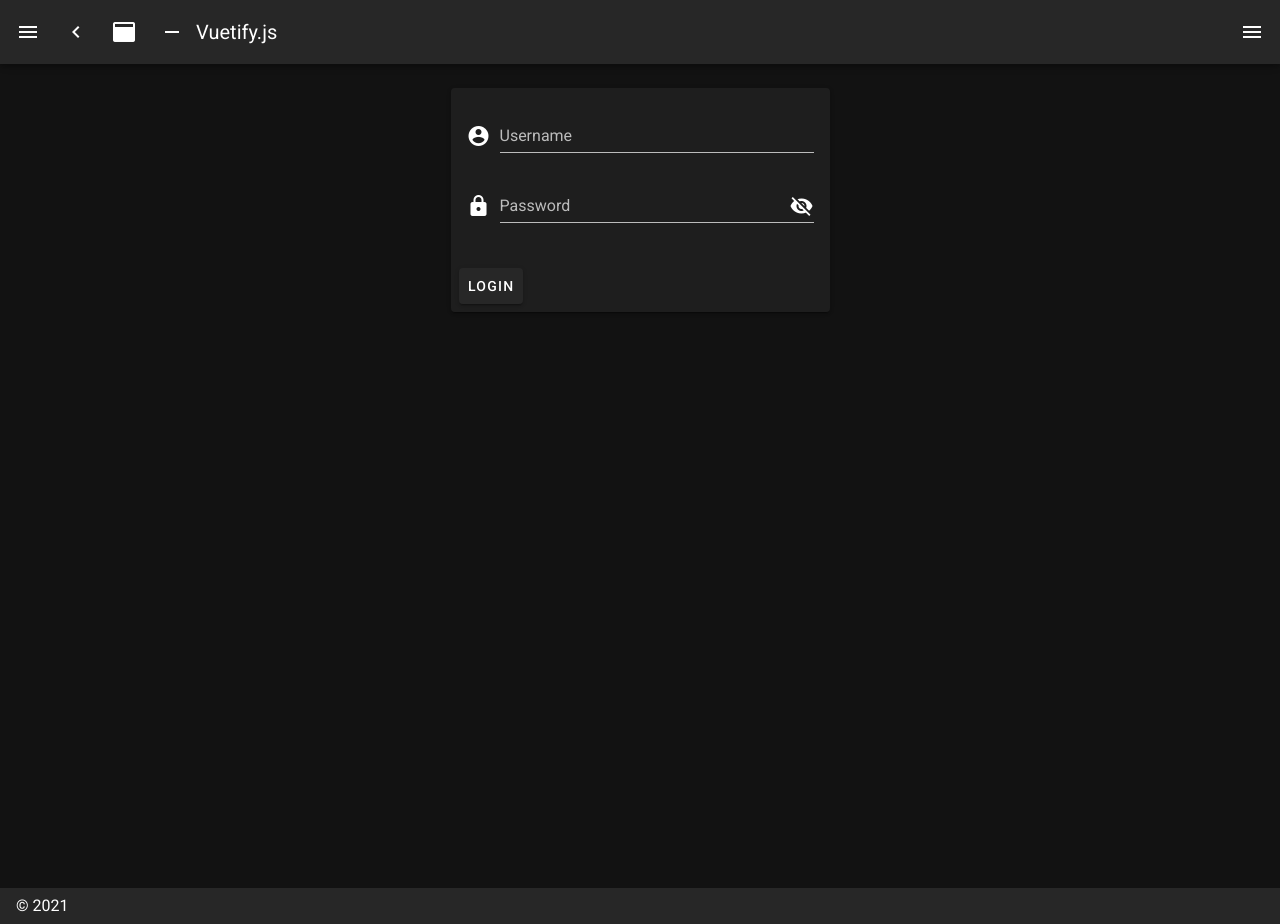
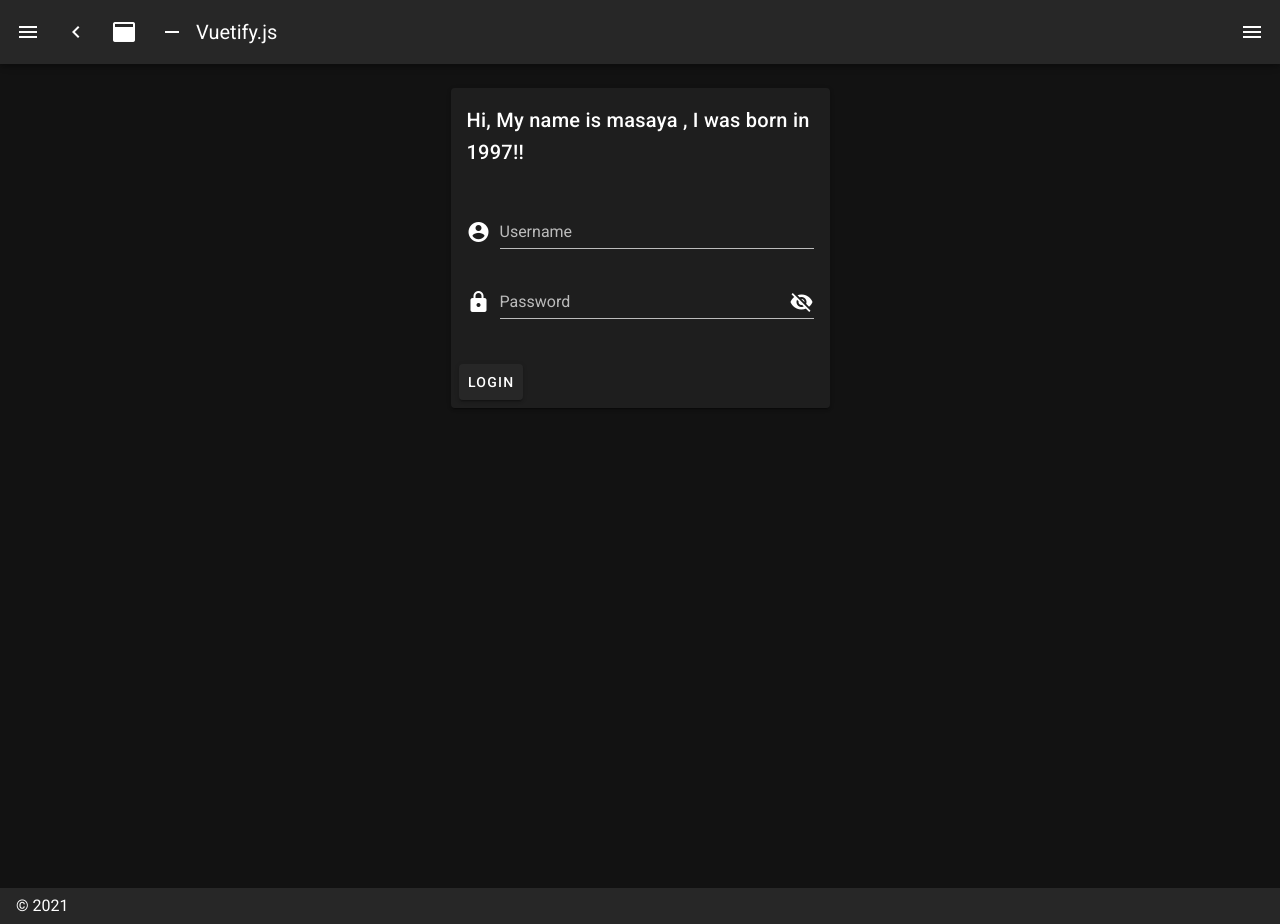
Before and after one commit to neouniverse1997/MyFavoriteBlog, a Nuxt app in the folder project/: page /login in a window 1280 px wide. Built offline with nearby package versions, Linux system fonts and the light colour scheme.

Commit message:
Login画面修正

```diff
--- a/project/package.json
+++ b/project/package.json
@@ -9,8 +9,10 @@
     "generate": "nuxt generate"
   },
   "dependencies": {
+    "axios": "^0.23.0",
     "core-js": "^3.15.1",
     "nuxt": "^2.15.7",
+    "vue-property-decorator": "^9.1.2",
     "vuetify": "^2.5.5"
   },
   "devDependencies": {
--- a/project/pages/inspire.vue
+++ b/project/pages/inspire.vue
@@ -1,4 +1,5 @@
 <template>
+  <v-app>
     <v-row>
       <div class="white-outer">
         <div class="black-box">
@@ -18,6 +19,7 @@
         </div>
       </div>
     </v-row>
+  </v-app>
 </template>
 
 <style scoped lang="scss">
--- a/project/pages/login.vue
+++ b/project/pages/login.vue
@@ -5,10 +5,14 @@
         <v-flex xs12 sm4 class="hidden-xs-and-down"></v-flex>
         <v-flex xs12 sm4>
           <v-card>
+            <v-card-title id="two-way-binding">
+              <p>{{ profile }}</p>
+            </v-card-title>
             <v-card-text>
               <v-form>
                 <v-text-field prepend-icon="mdi-account-circle" label="Username" />
                 <v-text-field
+                  autocomplete="off"
                   prepend-icon="mdi-lock"
                   label="Password"
                   type="password"
@@ -27,6 +31,28 @@
   </v-app>
 </template>
 
-<script>
-export default {};
+<script lang="ts">
+import { Vue, Component, Prop } from "vue-property-decorator";
+
+type LoginType = {
+  username: string;
+  password: string;
+};
+type UserType = {
+  name: string;
+  year: number;
+};
+
+// 型推論が有効
+@Component
+export default class MyComponent extends Vue {
+  private msg = "サンプルメッセージ";
+  private users: Array<string> = ["山田", "田中"];
+  private userLogin: LoginType = { username: "", password: "" };
+  private userInfo: UserType = { name: "masaya", year: 1997 };
+
+  get profile(): string {
+    return `Hi, My name is ${this.userInfo.name} , I was born in ${this.userInfo.year}!!`;
+  }
+}
 </script>
```
Also changed, not shown: 1 other file (tests, documents, lock files or other folders). Lines whose indentation alone changed are shown as unchanged.
